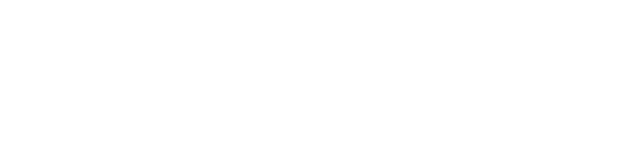
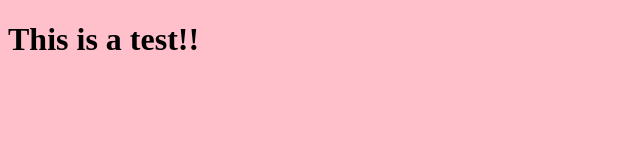
Before and after one commit to Flammendeingo-85/Trillo, a website: page index.html in a window 1280 px wide. Shown: the whole page, without its empty margins (0-640 px from the left). Drawn offline with Linux system fonts and the light colour scheme.

Commit message:
linked css-file to html-file, and tested connection

```diff
--- a/css/style.css
+++ b/css/style.css
@@ -0,0 +1,3 @@
+* {
+  background-color: pink;
+}
--- a/index.html
+++ b/index.html
@@ -11,6 +11,6 @@
         <title>trillo &mdash; Your all-in-one booking app</title>
     </head>
     <body>
-
+        <h1>This is a test!!</h1>
     </body>
 </html>
```
